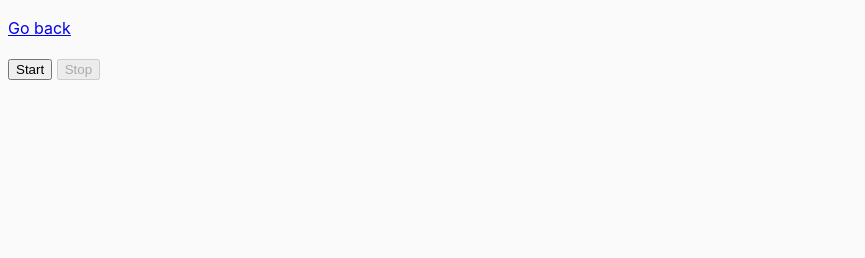
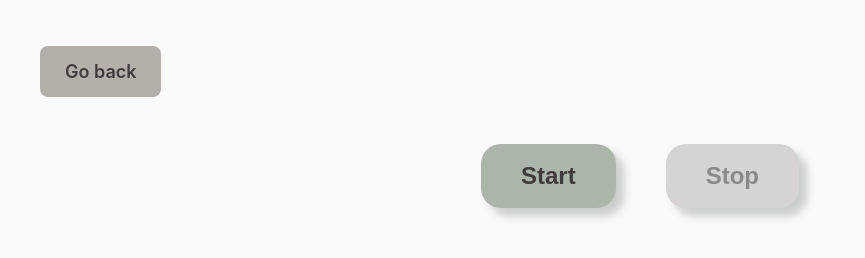
Before and after one commit to YNazymko12/goit-advancedjs-hw-02, a website built with Vite: page src/01-color-switcher.html in a window 1280 px wide. Shown: the whole page, without its empty margins (0-865 px from the left). Built offline with nearby package versions, Linux system fonts and the light colour scheme.

Commit message:
Feat(HTML, CSS, IMG) Update styles

```diff
--- a/src/01-color-switcher.html
+++ b/src/01-color-switcher.html
@@ -7,10 +7,14 @@
     <link rel="stylesheet" href="css/common.css" />
   </head>
   <body>
-    <p><a href="index.html">Go back</a></p>
+   <div class="container">
+    <p class=""><a href="index.html">Go back</a></p>
 
-    <button type="button" data-start>Start</button>
-    <button type="button" data-stop>Stop</button>
+    <div class="switcher-container">
+      <button class="switcher-button" type="button" data-start>Start</button>
+      <button class="switcher-button" type="button" data-stop>Stop</button>
+    </div>
+   </div>
 
     <script src="js/01-color-switcher.js" type="module"></script>
   </body>
--- a/src/css/common.css
+++ b/src/css/common.css
@@ -10,9 +10,79 @@ body {
   background-color: #fafafa;
   color: #212121;
   line-height: 1.5;
+  margin: 0 auto;
 }
 
 img {
   display: block;
   max-width: 100%;
 }
+
+ul {
+  list-style: none;
+  display: flex;
+  flex-direction: row;
+  gap: 40px;
+  margin: 0;
+  padding: 0;
+}
+
+.body-index {
+  background-image: url(../image/main-background.jpg);
+  background-position: center;
+  background-repeat: no-repeat;
+  background-size: cover;
+  min-height: 100vh;
+}
+
+.container {
+  padding: 40px;
+}
+
+a {
+  padding: 15px 25px;
+  text-decoration: none;
+  border-radius: 8px;
+  font-size: 18px;
+  font-weight: 600;
+  line-height: 1.8; /* 18px */
+  background-color: #B5AFAA;
+  color: #413B3B;
+}
+
+a:hover,
+a:focus {
+  background-color: #7D755C;
+  box-shadow: 0px 4px 4px 0px rgba(0, 0, 0, 0.25);
+  color: #FFF;
+}
+
+/* Color switcher */
+.switcher-container {
+  display: flex;
+  justify-content: center;
+  gap: 50px;
+}
+
+.switcher-button {
+  padding: 10px 40px;
+  margin-top: 40px;
+  font-size: 24px;
+  font-weight: 600;
+  line-height: 1.8;
+  border: none;
+  border-radius: 20px;
+  background-color: #ACB5AA;
+  box-shadow: 8px 8px 8px 0px rgba(59, 76, 65, 0.25);
+  color: #413B3B;
+}
+.switcher-button:hover,
+.switcher-button:focus {
+  background-color: #5C7D6B;
+  color: #FFF;
+}
+
+.switcher-button:disabled {
+  background-color: #D5D3D3;
+  color: #8A8A8A;
+}
```
Also changed, not shown: src/index.html (+8 -6 lines), src/image/background.jpg (added), src/image/main-background.jpg (added).
